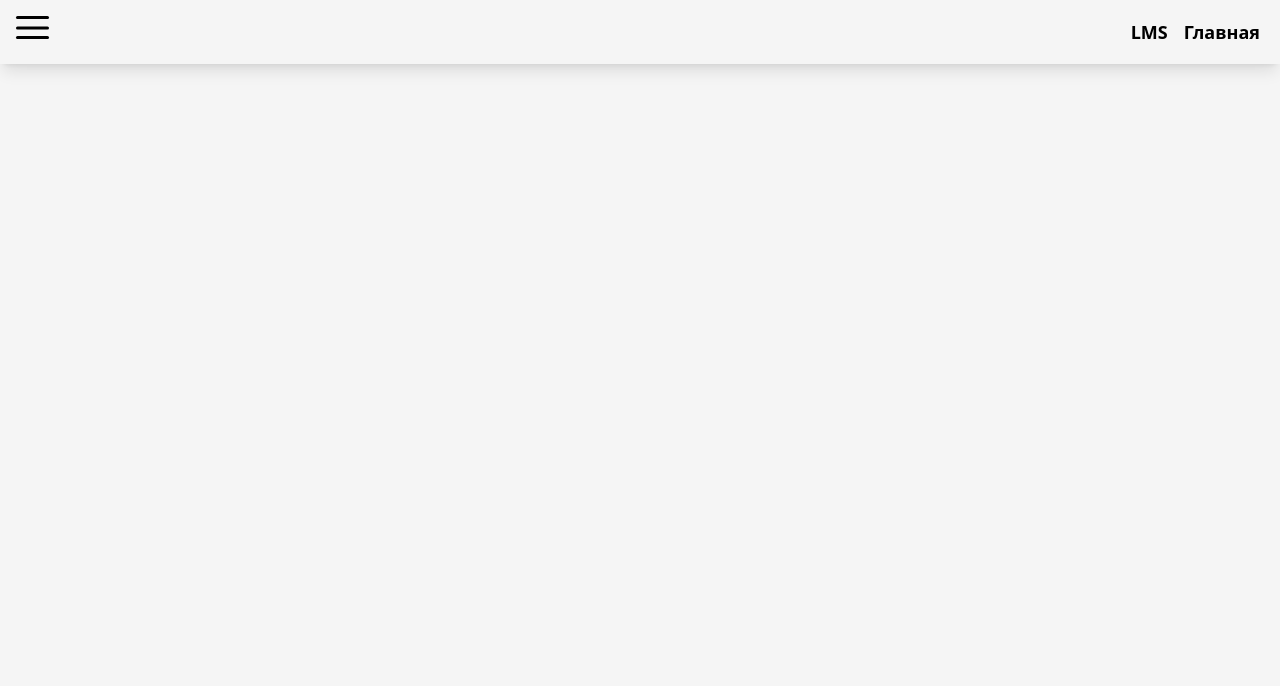
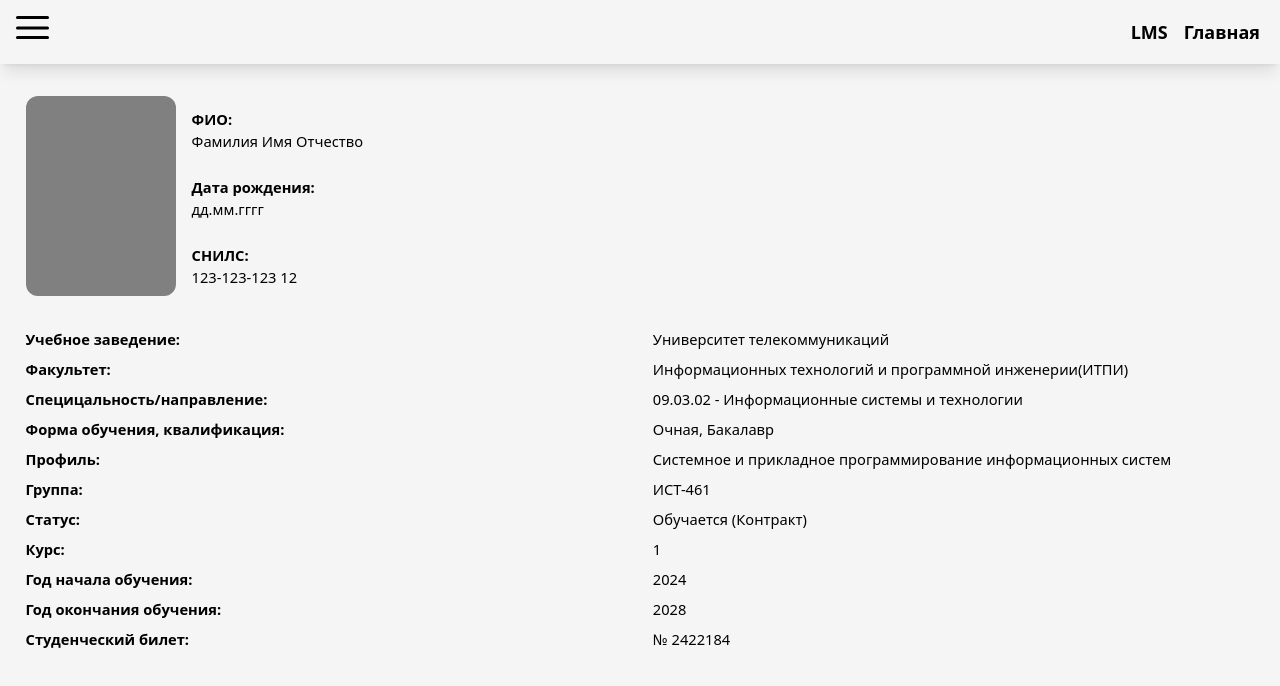
Before and after one commit to senyyapapa/lk-sut-front, a Next.js app: page /account in a window 1280 px wide. Shown: the top 686 px of the page. Built offline with nearby package versions, Linux system fonts and the light colour scheme.

Commit message:
add profile page

```diff
--- a/src/app/account/page.tsx
+++ b/src/app/account/page.tsx
@@ -1,5 +1,72 @@
+import './profile.scss'
 export default function AccountPage() {
     return (
-        <div>Account Page</div>
+        <div className='pt-[4vh]'>
+            <div className='flex flex-row gap-4'>
+                <div className="students-photo rounded-xl"></div>
+                <div className='flex mt-[0.5vh] flex-col mr-2 gap-6 justify-center profile-main-info'>
+                    <span className=''>
+                        <h1>ФИО:</h1>
+                        <p>Фамилия Имя Отчество</p>
+                    </span>
+                    <span className=''>
+                        <h1>Дата рождения:</h1>
+                        <p>дд.мм.гггг</p>
+                    </span>
+                    <span className=''>
+                        <h1>СНИЛС:</h1>
+                        <p>123-123-123 12</p>
+                    </span>
+                </div>
+            </div>
+            <div className='mt-[4vh] ml-[2vw]'>
+                <div className='flex flex-col gap-2 profile-other-info'>
+                    <span className="flex flex-row items-start">
+                        <h1 className="break-words flex-1 min-w-1/2">Учебное заведение:</h1>
+                        <p className="break-words flex-1 min-w-1/2">Университет телекоммуникаций</p>
+                    </span>
+                    <span className="flex flex-row items-start">
+                        <h1 className="break-words flex-1 min-w-1/2">Факультет:</h1>
+                        <p className="break-words flex-1 min-w-1/2">Информационных технологий и программной инженерии(ИТПИ)</p>
+                    </span>
+                    <span className="flex flex-row items-start">
+                        <h1 className="break-words flex-1 min-w-[1/2">Специцальность/направление: </h1>
+                        <p className="break-words flex-1 min-w-1/2">09.03.02 - Информационные системы и технологии</p>
+                    </span>
+                    <span className="flex flex-row items-start">
+                        <h1 className="break-wordsflex-1 min-w-1/2">Форма обучения, квалификация: </h1>
+                        <p className="break-words flex-1 min-w-1/2">Очная, Бакалавр</p>
+                    </span>
+                    <span className="flex flex-row items-start">
+                        <h1 className="break-wordsflex-1 min-w-1/2">Профиль: </h1>
+                        <p className="break-words flex-1 min-w-1/2">Системное и прикладное программирование информационных систем</p>
+                    </span>
+                    <span className="flex flex-row items-start">
+                        <h1 className="break-wordsflex-1 min-w-1/2">Группа: </h1>
+                        <p className="break-words flex-1 min-w-1/2">ИСТ-461</p>
+                    </span>
+                    <span className="flex flex-row items-start">
+                        <h1 className="break-wordsflex-1 min-w-1/2">Статус:</h1>
+                        <p className="break-words flex-1 min-w-1/2">Обучается (Контракт)</p>
+                    </span>
+                    <span className="flex flex-row items-start">
+                        <h1 className="break-wordsflex-1 min-w-1/2">Курс:</h1>
+                        <p className="break-words flex-1 min-w-1/2">1</p>
+                    </span>
+                    <span className="flex flex-row items-start">
+                        <h1 className="break-wordsflex-1 min-w-1/2">Год начала обучения:</h1>
+                        <p className="break-words flex-1 min-w-1/2">2024</p>
+                    </span>
+                    <span className="flex flex-row items-start">
+                        <h1 className="break-wordsflex-1 min-w-1/2">Год окончания обучения:</h1>
+                        <p className="break-words flex-1 min-w-1/2">2028</p>
+                    </span>
+                    <span className="flex flex-row items-start">
+                        <h1 className="break-wordsflex-1 min-w-1/2">Студенческий билет:</h1>
+                        <p className="break-words flex-1 min-w-1/2">№ 2422184</p>
+                    </span>
+                </div>
+            </div>
+        </div>
     )
 }
--- /dev/null
+++ b/src/app/account/profile.scss
@@ -0,0 +1,31 @@
+.students-photo {
+    width: 150px;
+    height: 200px;
+    background-color: gray;
+    margin-left: 2vw;
+
+}
+
+ .profile-main-info {
+        font-size: 11pt;
+        h1 {
+            font-weight: bolder;
+        }
+}
+
+.profile-other-info {
+    font-size: 11pt;
+    h1 {
+        font-weight: bolder;
+    }
+}
+
+@media screen and (max-width: 375px){
+
+    .profile-main-info {
+        font-size: 10pt;
+    }
+    .profile-other-info {
+        font-size: 10pt;
+}
+}
--- a/src/app/layout.tsx
+++ b/src/app/layout.tsx
@@ -23,7 +23,7 @@ export default function RootLayout({
       >
         <Sidebar />
         <Header />
-        <main>{children}</main>
+        <main className="pt-[8vh]">{children}</main>
       </body>
     </html>
   );
--- a/src/app/page.tsx
+++ b/src/app/page.tsx
@@ -57,7 +57,7 @@ export default function Home(){
 
   return (
     <div className='flex justify-center flex-col items-center gap-6'>
-        <div className='mb-4 mt-[8vh]'>
+        <div className='mb-4 mt-[4vh]'>
           <Carousel
           slides={slidesData}
           onSlideChange={handleSlideChange}
--- a/src/components/main/carousel/CarouselStyles.module.scss
+++ b/src/components/main/carousel/CarouselStyles.module.scss
@@ -1,7 +1,6 @@
 .carousel {
   position: relative;
   width: 90vw;
-  top: 20px;
   overflow: hidden;
   border-radius: 0.5rem;
   box-shadow: 0 8px 32px rgba(0, 0, 0, 0.1);
--- a/src/middleware.ts
+++ b/src/middleware.ts
@@ -31,7 +31,7 @@ export async function middleware(request: NextRequest) {
 
   if (!access_token) {
     try {
-      const res = await fetch(`${process.env.API_KEY}/refresh`, {
+      const res = await fetch(`${process.env.API_URL}/refresh`, {
         method: 'POST',
         headers: { 'Content-Type': 'application/json' },
         body: JSON.stringify({ refresh_token }),
```
Also changed, not shown: src/app/globals.css (line endings or trailing spaces), src/components/header/Header.scss (line endings or trailing spaces), src/components/header/Header.tsx (line endings or trailing spaces).
